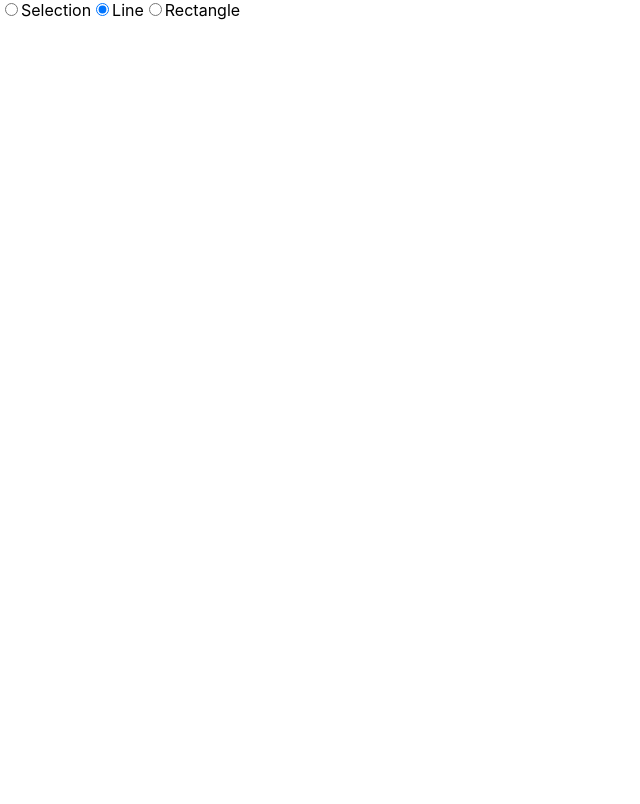
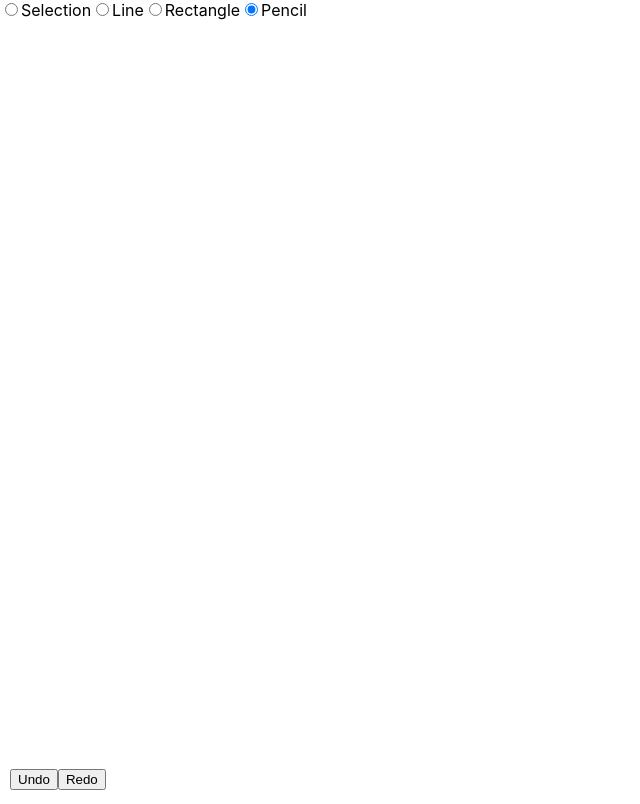
Before and after one commit to PHM1605/react-drawing-app, a React (Create React App) app: page / in a window 1280 px wide. Shown: the whole page, without its empty margins (0-640 px from the left). Built offline with nearby package versions, Linux system fonts and the light colour scheme.

Commit message:
update chapter 5

```diff
--- a/package.json
+++ b/package.json
@@ -3,6 +3,7 @@
   "version": "0.1.0",
   "private": true,
   "dependencies": {
+    "perfect-freehand": "^1.2.2",
     "react": "^18.3.1",
     "react-dom": "^18.3.1",
     "react-scripts": "5.0.1",
--- a/src/App.js
+++ b/src/App.js
@@ -1,25 +1,47 @@
-import { useLayoutEffect, useState } from "react";
+import { useEffect, useLayoutEffect, useState } from "react";
 import rough from "roughjs/bundled/rough.esm";
+import getStroke from "perfect-freehand";
 
 const generator = rough.generator();
 
 function createElement(id, x1, y1, x2, y2, type) {
-  const roughElement = type==='line'
-    ? generator.line(x1, y1, x2, y2)
-    : generator.rectangle(x1, y1, x2-x1, y2-y1);
-  return {id, x1, y1, x2, y2, type, roughElement};
+
+  switch(type) {
+    case "line":
+    case "rectangle":
+      const roughElement = type==='line'
+        ? generator.line(x1, y1, x2, y2)
+        : generator.rectangle(x1, y1, x2-x1, y2-y1);
+      return {id, x1, y1, x2, y2, type, roughElement};
+    case "pencil":
+      return {id, type, points: [{x:x1, y:y1}]};
+    default:
+      throw new Error(`Type not recognised: ${type}`)
+  }
 }
 
-const isWithinElement = (x, y, element) => {
+const nearPoint = (x, y, x1, y1, name) => {
+  return Math.abs(x - x1) < 5 && Math.abs(y-y1)<5 ? name: null;
+}
+
+const positionWithinElement = (x, y, element) => {
   const {type, x1, y1, x2, y2} = element;
   if (type === "rectangle") {
-    return x >= x1 && x <= x2 && y >= y1 && y <= y2;
+    const topLeft = nearPoint(x, y, x1, y1, "tl");
+    const topRight = nearPoint(x, y, x2, y1, "tr");
+    const bottomLeft = nearPoint(x, y, x1, y2, "bl");
+    const bottomRight = nearPoint(x, y, x2, y2, "br");
+    const inside = x >= x1 && x <= x2 && y >= y1 && y <= y2 ? "inside" : null;
+    return topLeft || topRight || bottomLeft || bottomRight || inside;
   } else {
     const a = {x: x1, y: y1};
     const b = {x: x2, y: y2};
     const c = {x, y};
     const offset = (distance(a, c) + distance(b, c)) - distance(a, b);
-    return offset < 1;
+    const inside = offset < 1 ? "inside": null;
+    const start = nearPoint(x, y, x1, y1, "start");
+    const end = nearPoint(x, y, x2, y2, "end");
+    return inside || start || end;
   }
 }
 
@@ -27,13 +49,127 @@ const distance = (a, b) =>
   Math.sqrt(Math.pow(a.x-b.x, 2) + Math.pow(a.y-b.y, 2));
 
 const getElementAtPosition = (x, y, elements) => {
-  return elements.find(element => isWithinElement(x, y, element));
+  return elements
+    .map(element => ({...element, position: positionWithinElement(x, y, element)}))
+    .find(element => element.position !== null);
 }
 
+const adjustElementCoordinates = element => {
+  const {type, x1, y1, x2, y2} = element;
+  if (type==="rectangle") {
+    const minX = Math.min(x1, x2);
+    const maxX = Math.max(x1, x2);
+    const minY = Math.min(y1, y2);
+    const maxY = Math.max(y1, y2);
+    return {x1: minX, y1: minY, x2: maxX, y2: maxY};
+  } else {
+    // when draw a line from left to right; or draw vertically from top to bottom
+    if (x1 < x2 || (x1 === x2 && y1<y2)) {
+      return {x1, y1, x2, y2};
+    } else {
+      return {x1: x2, y1: y2, x2: x1, y2: y1};
+    }
+  }
+}
+
+function cursorForPosition(position) {
+  switch (position) {
+    case "tl":
+    case "br":
+    case "start":
+    case "end":
+      return "nwse-resize";
+    case "tr":
+    case "bl":
+      return "nesw-resize";
+    default:
+      return "move";
+  }
+}
+
+const resizedCoordinates = (clientX, clientY, position, coordinates) => {
+  const {x1, y1, x2, y2} = coordinates;
+  switch (position) {
+    case "tl":
+    case "start":
+      return {x1: clientX, y1: clientY, x2, y2};
+    case "tr":
+      return {x1, y1: clientY, x2: clientX, y2};
+    case "bl":
+      return {x1: clientX, y1, x2, y2: clientY};
+    case "br":
+    case "end":
+      return {x1, y1, x2: clientX, y2: clientY};
+    default:
+      return null;
+  }
+}
+
+// history: [[{element1}, {element2}...], [{element2},{}...], [{},{},{}]]
+const useHistory = initialState => {
+  const [index, setIndex] = useState(0);
+  const [history, setHistory] = useState([initialState]);
+
+  // action: can be a function ((previousState)=>newState) or a new state (a state is a list of elements in this case)
+  const setState = (action, overwrite=false) => {
+    const newState = typeof action === "function"
+      ? action(history[index])
+      : action;
+    if (overwrite) {
+      const historyCopy = [...history];
+      historyCopy[index] = newState;
+      setHistory(historyCopy);
+    } else {
+      // discard the states later than the current index
+      const updatedState = [...history].slice(0, index + 1);
+      setHistory(prevState => [...updatedState, newState]);
+      setIndex(prevState => prevState + 1);
+    }
+  }
+
+  const undo = () => index > 0 && setIndex(prevState => prevState - 1);
+  const redo = () => index < history.length -1 && setIndex(prevState => prevState + 1);
+
+  return [history[index], setState, undo, redo]
+}
+
+const getSvgPathFromStroke = stroke => {
+  if (!stroke.length) return "";
+  const d = stroke.reduce(
+    // accumulator, current value, index
+    (acc, [x0, y0], i, arr) => {
+      const [x1, y1] = arr[(i+1) % arr.length];
+      acc.push(x0, y0, (x0 + x1)/2, (y0 + y1)/2);
+      return acc;
+    },
+    ['M', ...stroke[0], 'Q']
+  );
+  d.push('Z');
+  return d.join(' ')
+}
+
+function drawElement(roughCanvas, context, element) {
+  switch(element.type) {
+    case "line":
+    case "rectangle":
+      roughCanvas.draw(element.roughElement)
+      break;
+    case "pencil":
+      const stroke = getSvgPathFromStroke(getStroke(element.points));
+      context.fill(new Path2D(stroke));
+      break;
+    default:
+      throw new Error(`Type not recognised: ${element.type}`);
+  }
+}
+
+const adjustmentRequired = type => ['line', 'rectangular'].includes(type);
+
 function App() {
-  const [elements, setElements] = useState([]);
+  // every time we use setElements current list of Elements is saved in history
+  const [elements, setElements, undo, redo] = useHistory([]);
   const [action, setAction] = useState("none"); // drawing when the mouse is down
-  const [tool, setTool] = useState("line");
+  const [tool, setTool] = useState("pencil");
   const [selectedElement, setSelectedElement] = useState(null);
 
   useLayoutEffect(() => {
@@ -42,14 +178,38 @@ function App() {
     context.clearRect(0, 0, canvas.width, canvas.height);
 
     const roughCanvas = rough.canvas(canvas);
-    elements.forEach(({roughElement}) => roughCanvas.draw(roughElement))
+    elements.forEach(element => drawElement(roughCanvas, context, element))
   }, [elements])
 
+  useEffect(() => {
+    const undoRedoFunction = event => {
+      if ((event.metaKey || event.ctrlKey) && event.key === "z") {
+        undo();
+      }
+      else if ((event.metaKey || event.ctrlKey) && event.key === "y") {
+        redo();
+      }
+    }
+
+    document.addEventListener("keydown", undoRedoFunction);
+    return () => {
+      document.removeEventListener("keydown", undoRedoFunction);
+    }
+  }, [undo, redo]);
+
   const updateElement = (id, x1, y1, x2, y2, type) => {
-    const updatedElement = createElement(id, x1, y1, x2, y2, type);
     const elementsCopy = [...elements];
+
+    switch(type) {
+      case "line":
+      case "rectangle":
+        elementsCopy[id] = createElement(id, x1, y1, x2, y2, type);
+        break;
+    }
+
+
     elementsCopy[id] = updatedElement;
-    setElements(elementsCopy);
+    setElements(elementsCopy, true);
   };
 
   const handleMouseDown = (event) => {
@@ -62,12 +222,20 @@ function App() {
         const offsetX = clientX - element.x1;
         const offsetY = clientY - element.y1;
         setSelectedElement({...element, offsetX, offsetY});
-        setAction("moving");
+        setElements(prevState => prevState); // make a snapshot in history
+        if (element.position === "inside") {
+          setAction("moving");
+        } else {
+          setAction("resizing");
+        }
       }
-    } else {
+    }
+    // when mouse down on "line" or "rectangle" mode
+    else {
       const id = elements.length;
       const element = createElement(id, clientX, clientY, clientX, clientY, tool);
       setElements(prevState => [...prevState, element]);
+      setSelectedElement(element);
       setAction("drawing");
     }
 
@@ -77,7 +245,8 @@ function App() {
     const {clientX, clientY} = event;
 
     if (tool === "selection") {
-      event.target.style.cursor = selectedElement ? "move" : "default";
+      const element = getElementAtPosition(clientX, clientY, elements);
+      event.target.style.cursor = element ? cursorForPosition(element.position) : "default"
     }
 
     if (action === 'drawing') {
@@ -92,10 +261,26 @@ function App() {
       const newX1 = clientX - offsetX;
       const newY1 = clientY - offsetY;
       updateElement(id, newX1, newY1, newX1 + width, newY1 + height, type);
+    } else if (action ==="resizing") {
+      // position: 'tl', 'tr', 'bl', 'br', 'inside'
+      // type: "line", "rectangle"
+      const {id, type, position, ...coordinates} = selectedElement;
+      const {x1, y1, x2, y2} = resizedCoordinates(clientX, clientY, position, coordinates)
+      updateElement(id, x1, y1, x2, y2, type)
     }
   }
 
-  const handleMouseUp = (event) => {
+  const handleMouseUp = () => {
+    if (selectedElement) {
+      const index = selectedElement.id;
+      const {id, type} = elements[index];
+
+      if ((action === "drawing" || action ==="resizing") && adjustmentRequired(type)) {
+        const {x1, y1, x2, y2} = adjustElementCoordinates(elements[index]);
+        updateElement(id, x1, y1, x2, y2, type)
+      }
+    }
+
     setAction("none");
     setSelectedElement(null);
   }
@@ -109,6 +294,8 @@ function App() {
         <label htmlFor="line">Line</label>
         <input type='radio' id='rectangle' checked={tool==='rectangle'} onChange={()=>setTool('rectangle')} />
         <label htmlFor='rectangle'>Rectangle</label>
+        <input type="radio" id="pencil" checked={tool==='pencil'} onChange={()=>setTool("pencil")} />
+        <label htmlFor="pencil">Pencil</label>
       </div>
 
       <canvas
@@ -121,6 +308,10 @@ function App() {
       >
         Canvas
       </canvas>
+      <div style={{position: "fixed", bottom:0, padding:10}}>
+        <button onClick={undo}>Undo</button>
+        <button onClick={redo}>Redo</button>
+      </div>
     </div>
 
   );
```
Also changed, not shown: 1 other file (tests, documents, lock files or other folders).
